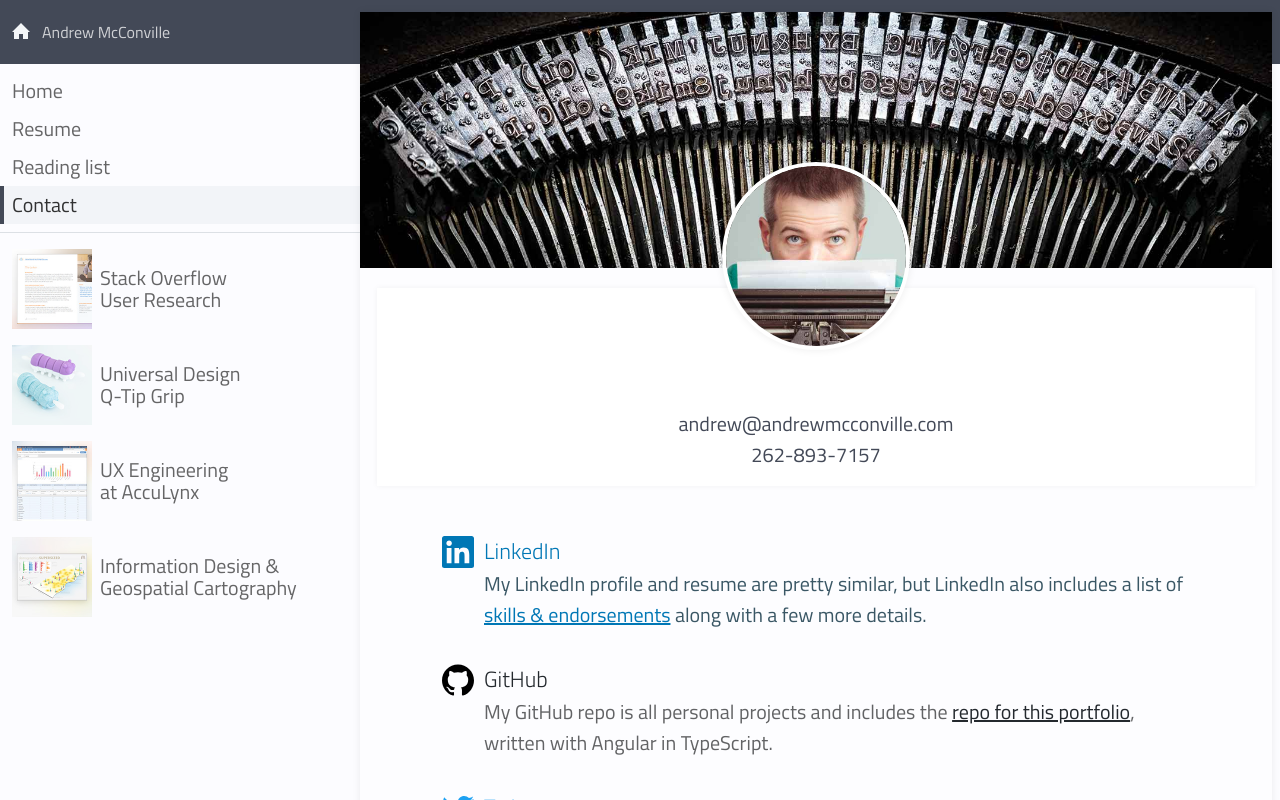
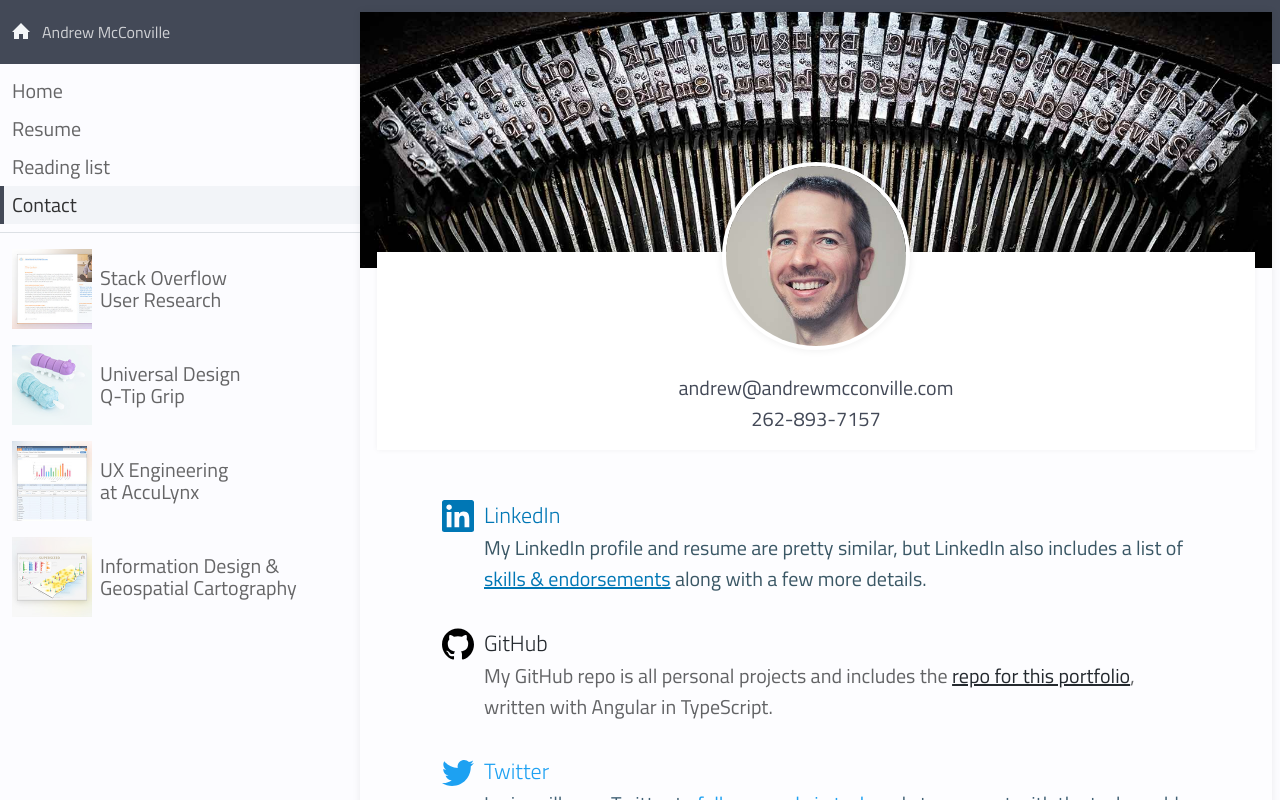
Before and after one commit to andrewmcconville/angular4-portfolio, an Angular app: page /contact in a window 1280 px wide. Built offline with nearby package versions, Linux system fonts and the light colour scheme.

Commit message:
break point tweaks and photo swaps

```diff
--- a/src/app/about/contact/contact.component.html
+++ b/src/app/about/contact/contact.component.html
@@ -10,7 +10,7 @@
     <article class="flex-grow flex-scroll--y" itemscope itemtype="https://schema.org/Article">
         <div class="article__shadow-box flex-grow">
             <header class="article__header--has-cover-iamge article__header--contact flex flex-center-end">
-                <img class="article__photo" src="/assets/about/contact-avatar.jpg" alt="Andrew McConville" height="180" width="180" />
+                <img class="article__photo" src="/assets/about/home-avatar-2.jpg" alt="Andrew McConville" height="180" width="180" />
             </header>
             <div class="article__body">
                 <div class="article__callout">
--- a/src/app/about/reading-list/reading-list.component.html
+++ b/src/app/about/reading-list/reading-list.component.html
@@ -10,7 +10,7 @@
     <article class="flex-grow flex-scroll--y" itemscope itemtype="https://schema.org/Article">
         <div class="article__shadow-box flex-grow">
             <header class="article__header--has-cover-iamge article__header--reading-list flex flex-center-end">
-                <img class="article__photo" src="/assets/about/reading-list-avatar.jpg" alt="Andrew McConville" height="180" width="180" />
+                <img class="article__photo" src="/assets/about/home-avatar-2.jpg" alt="Andrew McConville" height="180" width="180" />
             </header>
             <div class="article__body">
                 <p class="article__callout" itemprop="description">I usually stick to non-fiction with my favorite genres being technology, design, physics, history, and biographies; along with anything by Walter Isaacson or Malcolm Gladwell. However, when I do venture into fiction it's almost always science fiction or fantasy. I’m also a big fan of The Great Courses series of lectures. Here are some of my recent favorites in no particular order.</p>
--- a/src/app/styles/_app-article.scss
+++ b/src/app/styles/_app-article.scss
@@ -42,7 +42,7 @@
         margin: 12px 8px 0 8px;
     }
 
-    @media(min-width: 1550px) {
+    @media(min-width: 1570px) {
         margin: 12px 210px 0 8px;
     }
 }
@@ -161,32 +161,32 @@
     transition: padding 320ms ease-in-out;
 
     @media(max-width: 519px) {
-        margin: -8px 4px 24px 4px;
+        margin: -40px 4px 24px 4px;
         padding: 80px 12px 12px 12px;
     }
 
     @media(min-width: 520px) and (max-width: 619px) {
-        margin: -8px 4px 24px 4px;
+        margin: -40px 4px 24px 4px;
         padding: 90px 12px 12px 12px;
     }
 
     @media(min-width: 620px) and (max-width: 719px) {
-        margin: -8px 4px 24px 4px;
+        margin: -40px 4px 24px 4px;
         padding: 105px 12px 12px 12px;
     }
 
     @media(min-width: 720px) and (max-width: 819px) {
-        margin: -12px 8px 48px 8px;
+        margin: -48px 8px 48px 8px;
         padding: 90px 16px 16px 16px;
     }
 
     @media(min-width: 820px) and (max-width: 919px) {
-        margin: -12px 8px 48px 8px;
+        margin: -48px 8px 48px 8px;
         padding: 105px 16px 16px 16px;
     }
 
     @media(min-width: 920px) {
-        margin: -12px 8px 48px 8px;
+        margin: -48px 8px 48px 8px;
         padding: 120px 16px 16px 16px;
     }
 }
@@ -269,7 +269,7 @@
 .article__figure {
     margin: 0;
 
-    @media(min-width: 1550px) {
+    @media(min-width: 1570px) {
         align-items: flex-start;
         display: flex;
         justify-content: center;
@@ -293,12 +293,12 @@
 }
 
 .article__caption {
-    @media(max-width: 1549px) {
+    @media(max-width: 1569px) {
         border-bottom: 2px solid $slate-50;
         padding: 8px 4px;
     }
 
-    @media(min-width: 1550px) {
+    @media(min-width: 1570px) {
         margin-left: 20px;
         width: 180px;
         margin-right: -200px;
```
